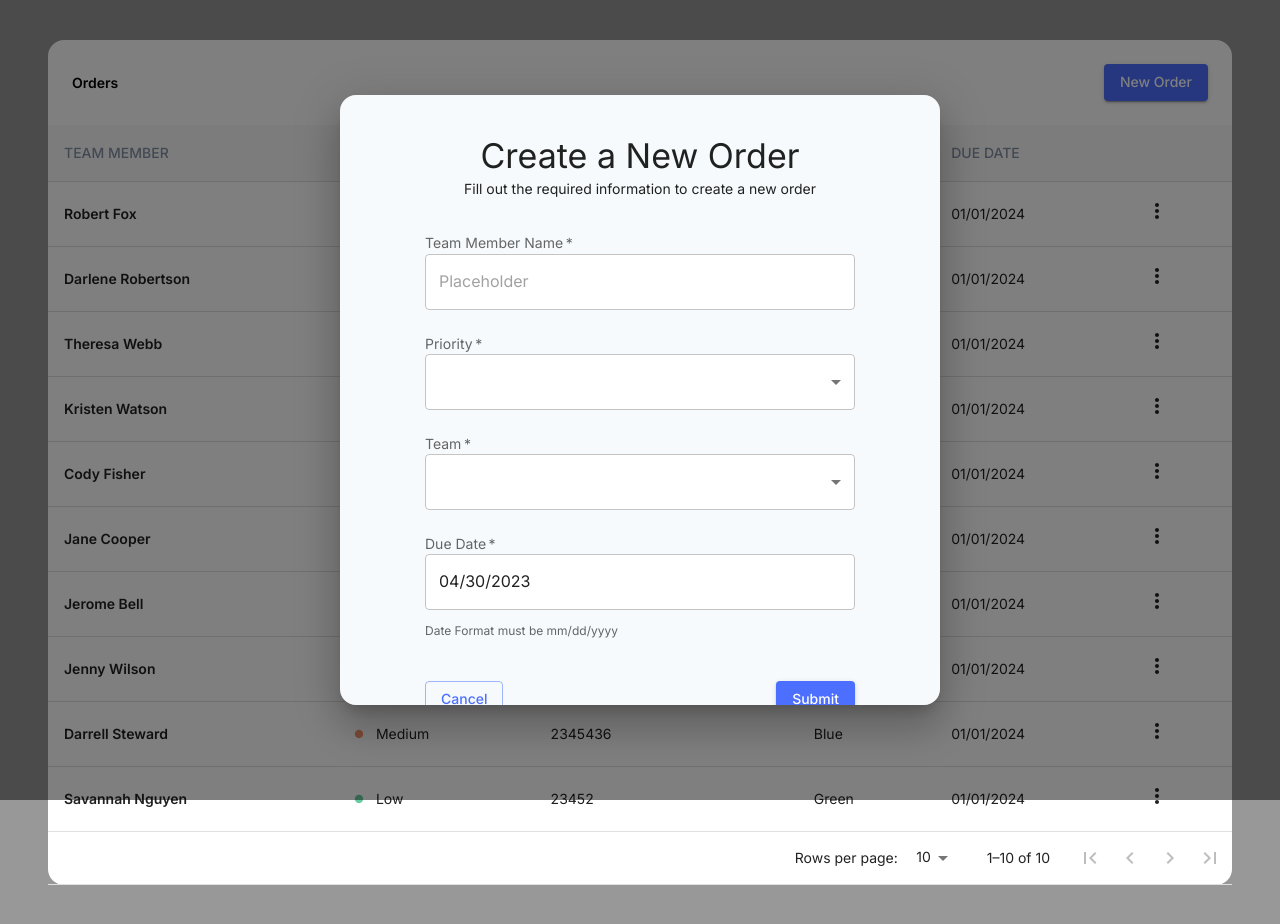
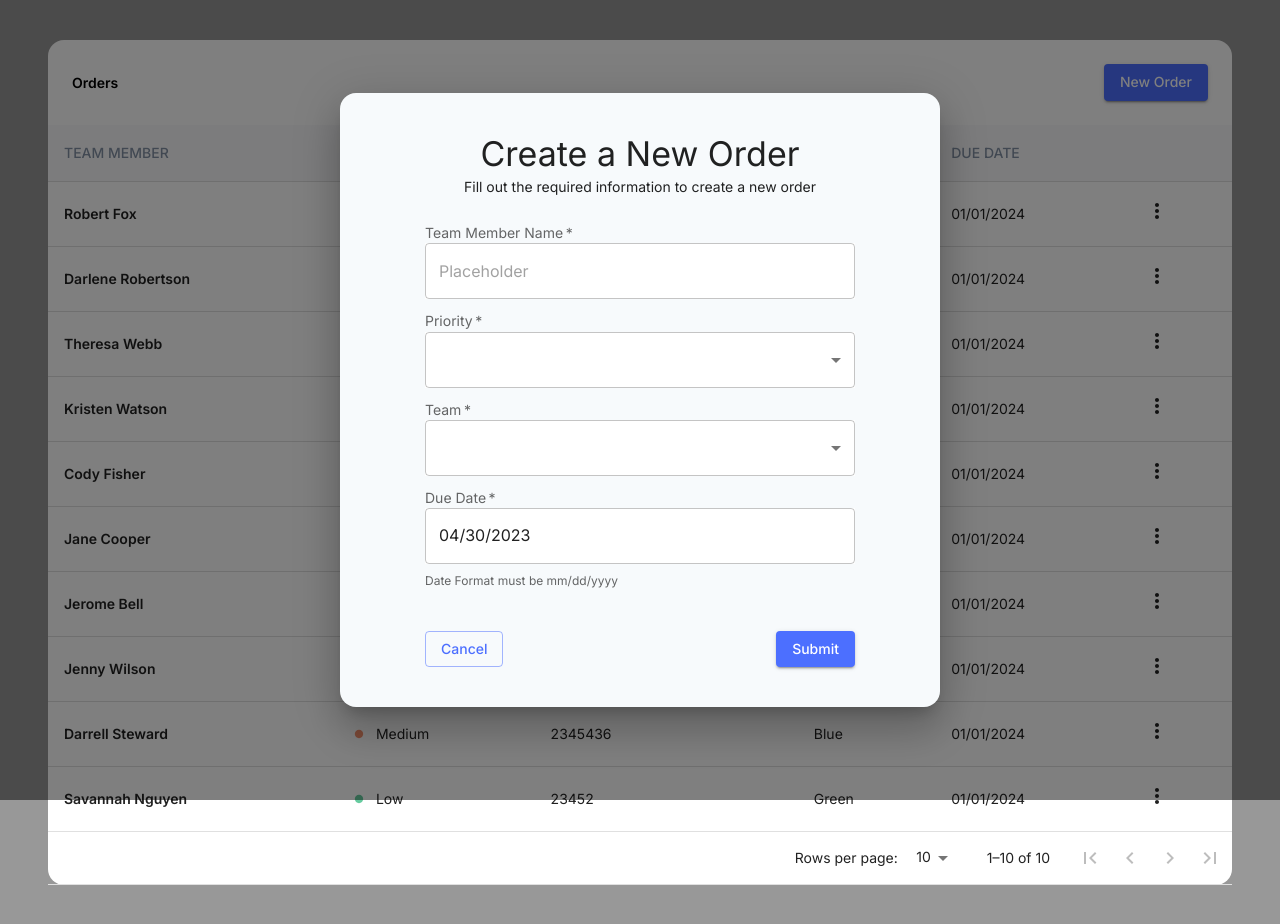
Before and after one commit to lissisa2003/banjo-orders-app, a React (Create React App) app: page / in a window 1280 px wide. Both pictures are taken after a click on the button "New Order". Built offline with nearby package versions, Linux system fonts and the light colour scheme.

Commit message:
* Increased form height a bit more to avoid scrolling

```diff
--- a/src/NewOrderForm.tsx
+++ b/src/NewOrderForm.tsx
@@ -37,7 +37,7 @@ export default function NewOrderForm(props: NewOrderFormProps) {
 
     return (
         <Dialog
-        sx={{ '& .MuiDialog-paper': { width: '80%', maxHeight: 610, backgroundColor: '#F7FAFC', borderRadius: '16px' } }}
+        sx={{ '& .MuiDialog-paper': { width: '80%', maxHeight: 630, backgroundColor: '#F7FAFC', borderRadius: '16px' } }}
         maxWidth="sm"
         open={open}
         {...other}
@@ -46,7 +46,7 @@ export default function NewOrderForm(props: NewOrderFormProps) {
             <Typography variant='h4'>Create a New Order</Typography>
             <Typography variant='subtitle1' sx={{marginBottom: '16px', fontSize: '14px'}}>Fill out the required information to create a new order</Typography>
             <form onSubmit={submitNewOrder} id="new-order">
-            <FormControl required fullWidth margin="normal" sx={{backgroundColor:'#FFFFFF'}}>
+            <FormControl required fullWidth margin="dense" sx={{backgroundColor:'#FFFFFF'}}>
                 <FormLabel required sx={{backgroundColor: '#F7FAFC', textAlign: 'left', fontSize:'14px'}}>Team Member Name</FormLabel>
                 <TextField
                     required
@@ -58,7 +58,7 @@ export default function NewOrderForm(props: NewOrderFormProps) {
                     }}
                 />
             </FormControl>
-            <FormControl fullWidth required margin="normal" sx={{backgroundColor:'#FFFFFF', textAlign: 'left'}}>
+            <FormControl fullWidth required margin="dense" sx={{backgroundColor:'#FFFFFF', textAlign: 'left'}}>
                 <FormLabel required sx={{backgroundColor: '#F7FAFC', textAlign: 'left', fontSize:'14px'}}>Priority</FormLabel>
                 <Select
                     required
@@ -73,7 +73,7 @@ export default function NewOrderForm(props: NewOrderFormProps) {
                     <MenuItem value={"Low"}>Low</MenuItem>
                 </Select>
             </FormControl>
-            <FormControl fullWidth required margin="normal" sx={{backgroundColor:'#FFFFFF', textAlign: 'left'}}>
+            <FormControl fullWidth required margin="dense" sx={{backgroundColor:'#FFFFFF', textAlign: 'left'}}>
                 <FormLabel required sx={{backgroundColor: '#F7FAFC', textAlign: 'left', fontSize:'14px'}}>Team</FormLabel>
                 <Select
                     required
@@ -89,7 +89,7 @@ export default function NewOrderForm(props: NewOrderFormProps) {
                     <MenuItem value={"Red"}>Red</MenuItem>
                 </Select>
             </FormControl >
-            <FormControl fullWidth  margin="normal" sx={{backgroundColor:'#FFFFFF'}}>
+            <FormControl fullWidth  margin="dense" sx={{backgroundColor:'#FFFFFF'}}>
                 <FormLabel required sx={{backgroundColor: '#F7FAFC', textAlign: 'left', fontSize:'14px'}}>Due Date</FormLabel>
                 <LocalizationProvider dateAdapter={AdapterDayjs} adapterLocale="en">
                 <DatePicker disablePast value={dayjs(state.dueDate)} onChange={(newValue)=>handleDueDateChange(newValue?.format('L'))}/>
```
